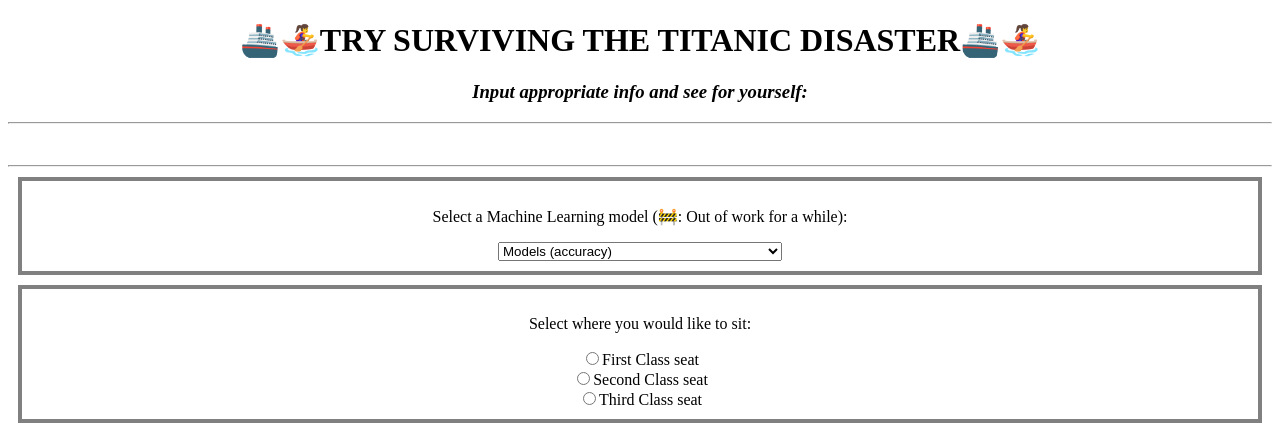
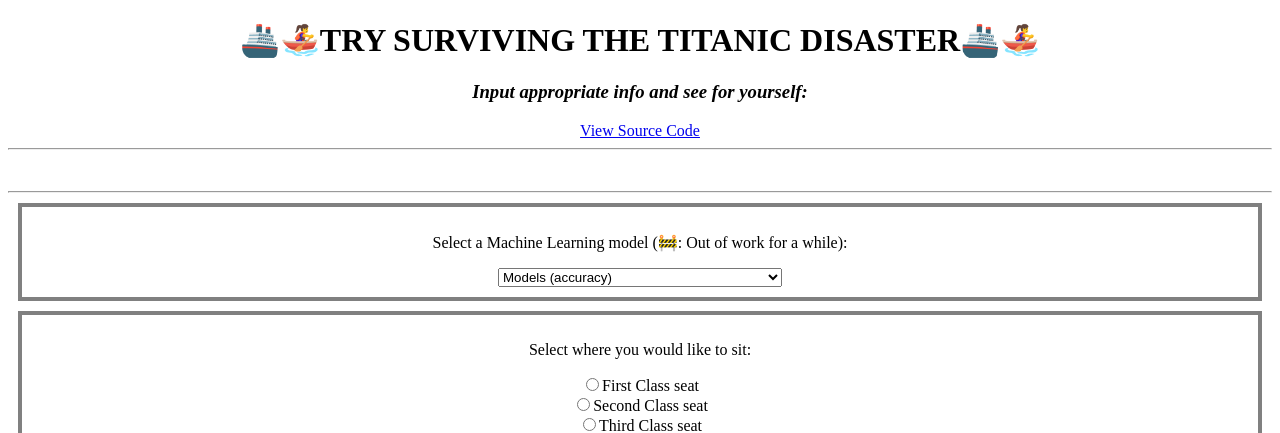
Before and after one commit to anityagan9urde/would-you-survive-titanic-2.0, a Flask app: page / in a window 1280 px wide. Shown: the top 433 px of the page. Run offline with Flask 2, Linux system fonts and the light colour scheme; parts of the project's set-up code (start-up, migrations or seed data) failed here and were passed over; some libraries are stand-ins or nearby versions.

Commit message:
Update index.html

```diff
--- a/templates/index.html
+++ b/templates/index.html
@@ -11,6 +11,7 @@
                 <div align="center">
                     <h1>🚢🚣‍♀️TRY SURVIVING THE TITANIC DISASTER🚢🚣‍♀️</h1>
                     <i><h3>Input appropriate info and see for yourself:</h3></i>
+                    <a href="https://github.com/AnityaGan9urde/would-you-survive-titanic-2.0">View Source Code</a>
                     <hr style="color: #808080;">
                     <marquee><h1>{{ prediction_text }}</h1></marquee>
                     <hr>
```
